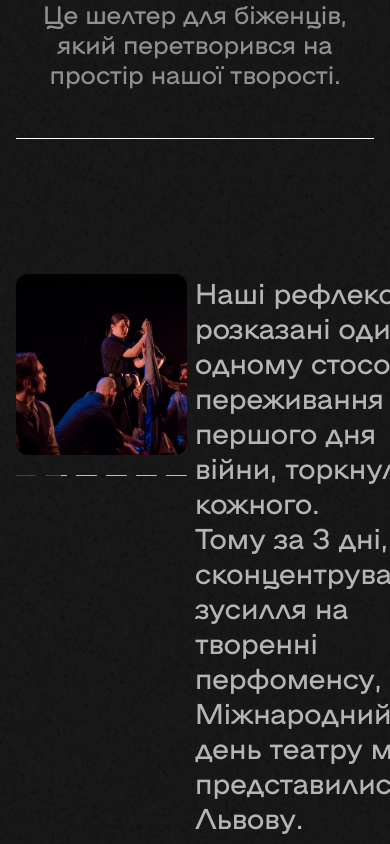
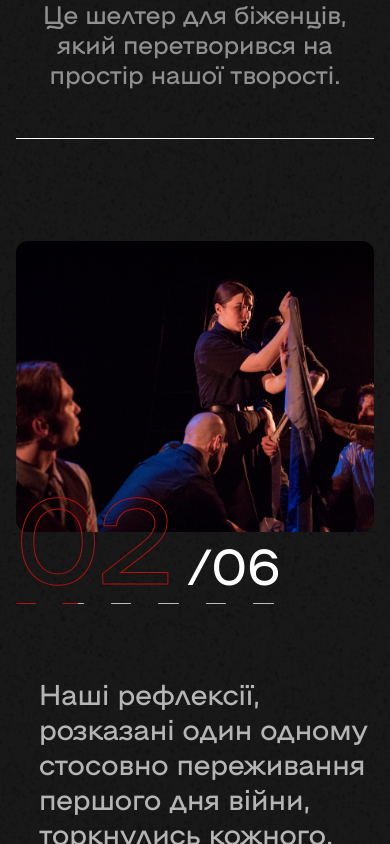
Before and after one commit to okuruchimas/Vatra-Frontend, a Next.js app: page / in a window 390 px wide. Shown: the part 8580-9424 px from the top of the page. Built offline with nearby package versions, Linux system fonts and the light colour scheme.

Commit message:
added mobile layout to photo slider

```diff
--- a/components /AboutUs/ImageSlider/index.tsx
+++ b/components /AboutUs/ImageSlider/index.tsx
@@ -62,6 +62,8 @@ const ImageSlider = ({ slides }: Props) => {
   );
 };
 
+export default ImageSlider;
+
 const Wrap = styled.div`
   position: relative;
   display: flex;
@@ -70,9 +72,11 @@ const Wrap = styled.div`
   padding: 16vh 0;
   width: 100%;
   color: #fff;
+  @media (max-width: 960px) {
+    padding: 12vh 0 6vh;
+    flex-direction: column;
+  }
 `;
-
-export default ImageSlider;
 
 const LeftBlock = styled.div``;
 const LineWrap = styled.div`
@@ -87,12 +91,19 @@ const LinesWrap = styled.div`
   display: flex;
   flex-direction: row;
   justify-content: space-between;
+  @media (max-width: 960px) {
+    margin-top: 6vh;
+    width: 72%;
+  }
 `;
 
 const RightBlock = styled.div`
   display: flex;
   flex-direction: column;
   justify-content: space-between;
+  @media (max-width: 960px) {
+    position: relative;
+  }
 `;
 
 const Description = styled.span`
@@ -100,6 +111,9 @@ const Description = styled.span`
   font-size: 3.4vh;
   color: #b5b5b5;
   padding: 0 6vw 0 2vw;
+  @media (max-width: 960px) {
+    padding: 6vh 0 0 6vw;
+  }
 `;
 
 const Img = styled.div`
@@ -108,6 +122,10 @@ const Img = styled.div`
   background-size: cover;
   aspect-ratio: 181/190;
   background-position: center;
+  @media (max-width: 960px) {
+    width: 92vw;
+    aspect-ratio: 350/284;
+  }
 `;
 
 const Pagination = styled.div`
@@ -116,6 +134,11 @@ const Pagination = styled.div`
   align-items: flex-end;
   font-family: "namu-1750";
   font-size: 8vw;
+  @media (max-width: 960px) {
+    font-size: 6vh;
+    position: absolute;
+    top: -18vh;
+  }
 `;
 const LoadingLine = styled.div<{
   isRed: boolean;
```
